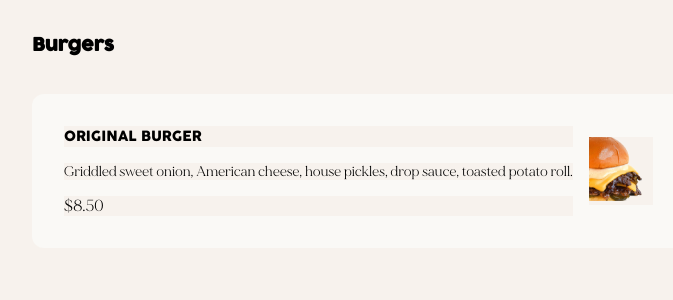
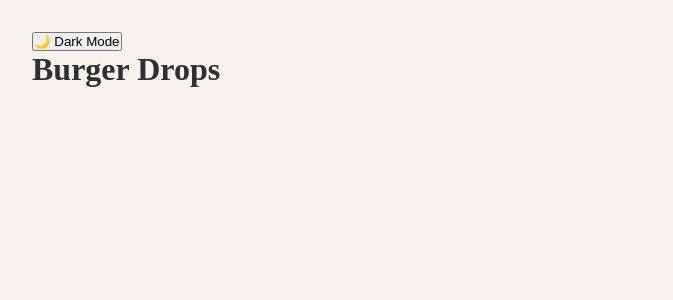
Before and after one commit to annasybingco/taco-restaurant, a React (Vite) app: page / in a window 1280 px wide. Shown: the top 300 px of the page, without its empty margins (0-673 px from the left). Built offline with nearby package versions, Linux system fonts and the light colour scheme.

Commit message:
update variables to include light and dark mode

```diff
--- /dev/null
+++ b/components/Theme/Theme.jsx
@@ -0,0 +1,20 @@
+import { useEffect, useState } from "react";
+
+function useTheme() {
+  const [theme, setTheme] = useState(() => {
+    return localStorage.getItem("theme") || "light";
+  });
+
+  useEffect(() => {
+    document.documentElement.setAttribute("data-theme", theme);
+    localStorage.setItem("theme", theme);
+  }, [theme]);
+
+  const toggleTheme = () => {
+    setTheme((prevTheme) => (prevTheme === "light" ? "dark" : "light"));
+  };
+
+  return { theme, toggleTheme };
+}
+
+export default useTheme;
--- a/src/pages/Homepage/Homepage.jsx
+++ b/src/pages/Homepage/Homepage.jsx
@@ -1,23 +1,28 @@
-import '../../styles/_typography.scss'
-import '../Homepage/Homepage.scss'
-import Burger from "../../assets/images/original.png"
+import "../../styles/_typography.scss";
+import "../Homepage/Homepage.scss";
+import Burger from "../../assets/images/original.png";
+import useTheme from "../../../components/Theme/theme.jsx";
+import "../../styles/_variables.scss";
+
+import React from "react";
+
+export function ThemeToggle() {
+  const { theme, toggleTheme } = useTheme();
+
+  return (
+    <button onClick={toggleTheme}>
+      {theme === "light" ? "🌙 Dark Mode" : "☀️ Light Mode"}
+    </button>
+  );
+}
 
 function Homepage() {
   return (
-    <section className='homepage'>
-      <h2 className="heading-2">Burgers</h2>
-      <div className='menu'>
-<ul className='menu__item'>
-    <li className='menu__title h4'>Original Burger</li>
-    <li className='menu__description body-small'>Griddled sweet onion, American cheese, house pickles, drop sauce, toasted potato roll.</li>
-    <li className='menu__price body'>$8.50</li>
-</ul>
-<div>
-    <img src={Burger} alt="original-burger" className='menu__image' />
-</div>
-      </div>
-    </section>
-  )
+    <div>
+      <ThemeToggle />
+      <h1>Burger Drops</h1>
+    </div>
+  );
 }
 
-export default Homepage
+export default Homepage;
--- a/src/styles/_global.scss
+++ b/src/styles/_global.scss
@@ -5,7 +5,18 @@
   box-sizing: border-box;
   margin: 0;
   padding: 0;
-    background-color: $bg-beige;
+  // background-color: $bg-beige;
+}
+//light mode
+:root {
+  --bg-color: #{$light-primary-background};
+  --text-color: #{$light-primary-text};
+}
+
+//dark mode
+[data-theme="dark"] {
+  --bg-color: #{$dark-primary-background};
+  --text-color: #{$dark-primary-text};
 }
 
 #root {
@@ -18,6 +29,12 @@
   }
 }
 
-  ul{
+ul {
   list-style-type: none;
 }
+
+body {
+  background-color: var(--bg-color);
+  color: var(--text-color);
+  transition: background-color 0.3s ease, color 0.3s ease;
+}
--- a/src/styles/_typography.scss
+++ b/src/styles/_typography.scss
@@ -17,6 +17,7 @@
 .h1 {
   font-family: "Cocogoose";
   font-size: 20px;
+  color: var(--text-color);
 }
 
 .heading-2 {
@@ -43,7 +44,7 @@
   font-size: 10px;
 }
 
-  @media(min-width: 768px) {
+@media (min-width: 768px) {
   .h1 {
     font-family: "Cocogoose";
     font-size: 24px;
--- a/src/styles/_variables.scss
+++ b/src/styles/_variables.scss
@@ -2,9 +2,18 @@ $tablet-breakpoint: 768px;
 $desktop-breakpoint: 1280px;
 
 //color styles
-$primary-text: #2F2F2F;
-$secondary-text: #FFFFFF;
+$primary-text: #2f2f2f;
+$secondary-text: #ffffff;
 
-$bg-beige: #F7F2ED;
-$light-beige: #FAF9F6;
+$bg-beige: #f7f2ed;
+$light-beige: #faf9f6;
 $icons: #635443;
+
+//with light and dark mode in mind
+
+//default
+$light-primary-text: #2f2f2f;
+$light-primary-background: #f7f2ed;
+
+$dark-primary-text: #ffffff;
+$dark-primary-background: #171719;
```
Lines whose indentation alone changed are shown as unchanged.
